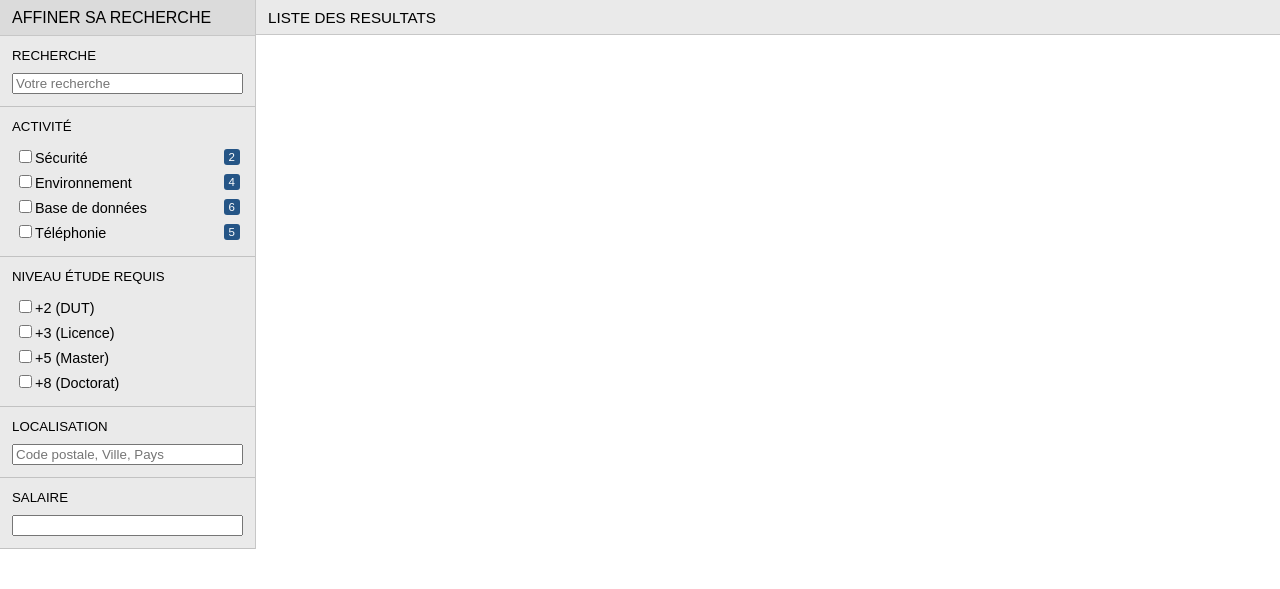
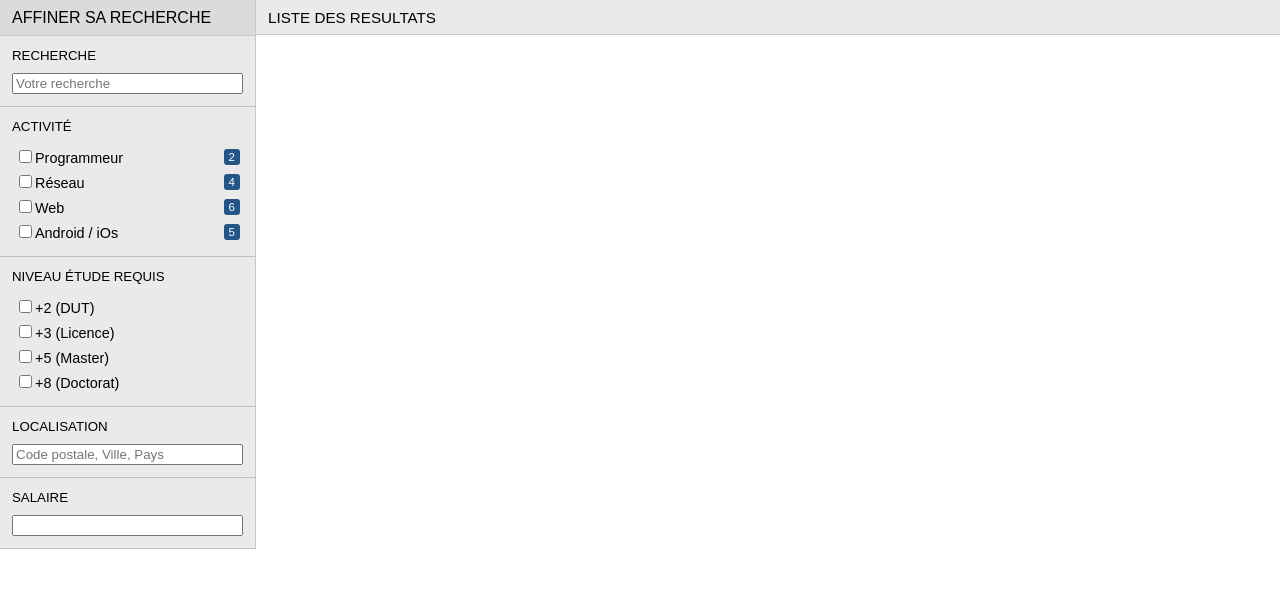
Before and after one commit to Yseriu/ProjetTutoreEntrepriseRecrute, a Flask app: page /search in a window 1280 px wide. Shown: the part 159-748 px from the top of the page. Run offline with Flask 2, Linux system fonts and the light colour scheme; data that the repository does not hold is empty.

Commit message:
tiny update about details

```diff
--- a/www/controller.py
+++ b/www/controller.py
@@ -1,7 +1,6 @@
 from flask import render_template
 from sqlite3 import *
 from db_config import *
-from jinja import *
 from offre import offre
 
 def index():
@@ -29,7 +28,7 @@ def process_search(args):
             search.add_level(nom)
         else:
             search.remove_level(nom)
-    domaines = {'securite','environnement','bdd','telephonie'}
+    domaines = {'prog','reseau','web','ios'}
     for dom in domaines:
         if args.get('chk'+dom): process_arg_dom(dom, args.get('chk'+dom))
 
@@ -60,6 +59,12 @@ def process_search(args):
     while row:
         ans.append({table_list[i] : tuple(row)[i] for i in range(12)})
         ans[-1]['image'] = ans[-1]['image'].replace('//', '://')
+        ans[-1]['lien'] = ans[-1]['lien'].replace('//', '://')
+        ans[-1]['sources'] = ans[-1]['sources'].replace('//', '://')
+        limit = 370
+        while limit < len(ans[-1]['description']) and ans[-1]['description'][limit] != ' ':
+            limit += 1
+        ans[-1]['description'] = ans[-1]['description'][:limit]+' ...'
         row = r.fetchone()
 
     return render_template('results.html', results = ans)
--- a/www/db_config.py
+++ b/www/db_config.py
@@ -6,6 +6,8 @@ query_select_offre = 'SELECT * FROM entreprises WHERE Nom=?'
 
 table_list = ['titre', 'localisation', 'taille', 'poste', 'secteur_activite', 'salaire', 'niveau_etudes_requis', 'tags', 'sources', 'lien', 'image', 'description']
 
+domaines = {'ios' : ('ios', 'android'),
+            'prog' : ('programmation', 'programmeur')}
 
 class list_offres(object):
 
@@ -27,7 +29,11 @@ class list_offres(object):
             self.ans += ' AND '
 
     def add_domaine(self, domaine):
-        self.dom.add(domaine)
+        if domaine in domaines:
+            for d in domaines[domaine]:
+                self.dom.add(d)
+        else:
+            self.dom.add(domaine)
         return self
 
     def remove_domaine(self, domaine):
@@ -58,7 +64,7 @@ class list_offres(object):
         if self.dom != set():
             self.add_condition()
             for domaine in self.dom:
-                self.ans += ' lower(secteur_activite) LIKE \'%'+domaine+'%\' OR '
+                self.ans += ' lower(secteur_activite) LIKE \'%'+domaine+'%\' OR lower(poste) LIKE \'%'+domaine+'%\' OR '
             self.ans = self.ans[:-3]
         if self.l != set():
             self.add_condition()
--- a/www/templates/menu.html
+++ b/www/templates/menu.html
@@ -2,13 +2,13 @@
 <nav>
     <ul>
         <li><a href="{{ url_for('index') }}">accueil</a></li>
-        <li>les metiers
+        <li><a href="{{ url_for ('search')}}" >les metiers</a>
             <nav>
                 <ul>
-                    <li><a href="{{ url_for('search') }}?txt:txt=programmeur">Programmeur</a></li>
-                    <li>Réseau</li>
-                    <li>Web</li>
-                    <li>Android / iOS</li>
+                    <li><a href="{{ url_for('search') }}?chkprog=on">Programmeur</a></li>
+                    <li><a href="{{ url_for('search') }}?chkreseau=on">Réseau</a></li>
+                    <li><a href="{{ url_for('search') }}?chkweb=on">Web</a></li>
+                    <li><a href="{{ url_for('search') }}?chkios=on">Android / iOS</a></li>
                     <li>Base de données</li>
                     <li>Jeux vidéo</li>
                 </ul>
--- a/www/templates/search.html
+++ b/www/templates/search.html
@@ -15,10 +15,10 @@
             <li>
                 <h5>Activité</h5>
                 <ul class="sousMenu">
-                    <li><label><input class="searchField" name="chksecurite" type="checkbox" {% if args.get('chksecurite') == 'on' %}checked{% endif %}>Sécurité</label><span>2</span></li>
-                    <li><label><input class="searchField" name="chkenvironnement" type="checkbox">Environnement</label><span>4</span></li>
-                    <li><label><input class="searchField" name="chkbdd" type="checkbox">Base de données</label><span>6</span></li>
-                    <li><label><input class="searchField" name="chktelephonie" type="checkbox">Téléphonie</label><span>5</span></li>
+                    <li><label><input class="searchField" name="chkprog" type="checkbox" {% if args.get('chkprog') == 'on' %}checked{% endif %}>Programmeur</label><span>2</span></li>
+                    <li><label><input class="searchField" name="chkreseau" type="checkbox" {% if args.get('chkreseau') == 'on' %}checked{% endif %}>R&eacute;seau</label><span>4</span></li>
+                    <li><label><input class="searchField" name="chkweb" type="checkbox" {% if args.get('chkweb') == 'on' %}checked{% endif %}>Web</label><span>6</span></li>
+                    <li><label><input class="searchField" name="chkios" type="checkbox" {% if args.get('chkios') == 'on' %}checked{% endif %}>Android / iOs</label><span>5</span></li>
                 </ul>
             </li>
             <li>
```
Also changed, not shown: www/templates/index.html (+4 -4 lines).
